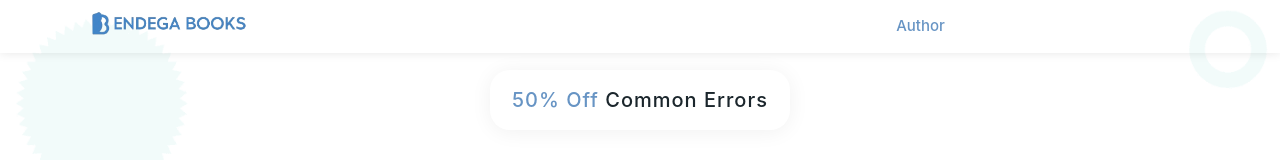
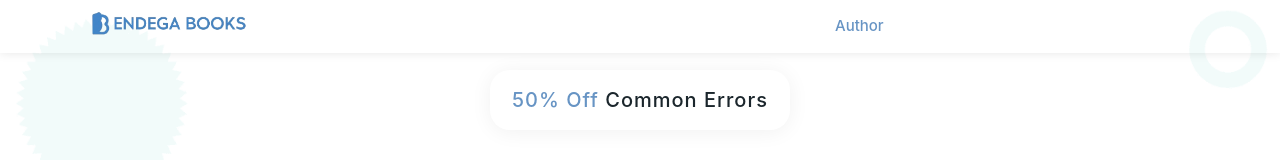
Before and after one commit to DamilolaAjayi/bendega-books, a Vue app: page / in a window 1280 px wide. Shown: the top 160 px of the page. Built offline with nearby package versions, Linux system fonts and the light colour scheme.

Commit message:
adjusted author link position

```diff
--- a/src/components/Global/Navigation/Nav.vue
+++ b/src/components/Global/Navigation/Nav.vue
@@ -47,11 +47,11 @@ export default {
       align-items: center;
     }
     &-left{
-      width: 30%;
+      width: 50%;
     }
     &-right {
-      justify-content: flex-end;
-      width: 70%;
+      padding-left: 13em;
+      width: 50%;
     }
     &-content {
       width: inherit;
@@ -72,7 +72,6 @@ export default {
       display: flex;
       flex-direction: row;
       align-items: center;
-      justify-content: space-evenly;
     }
     &-web-link{
       text-align: center;
```
